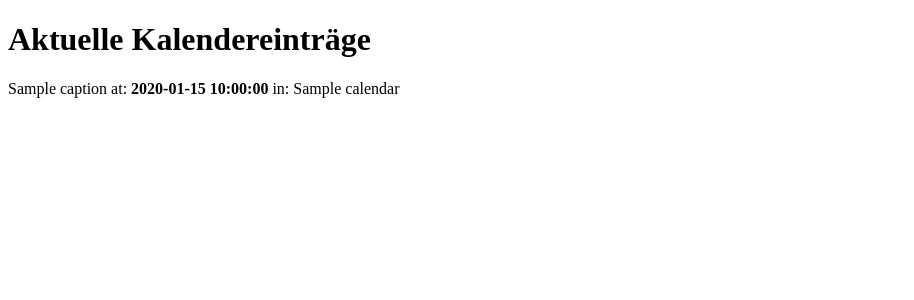
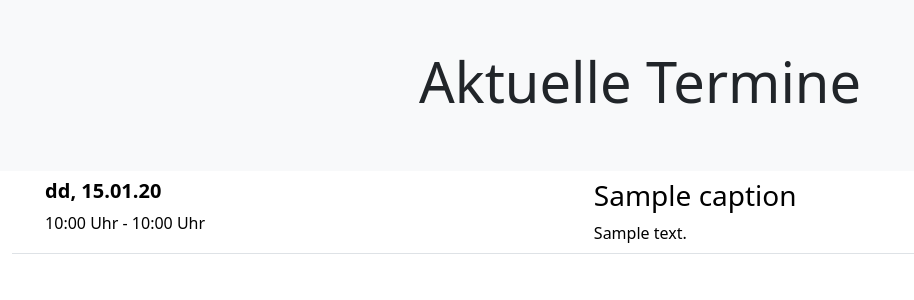
Before and after one commit to FlatErik90/churchtools_infoscreen, a Flask app: template app/templates/index.html in a window 1280 px wide. Shown: the top 300 px of the page, without its empty margins (0-914 px from the left). Run offline with Flask 3, Linux system fonts and the light colour scheme; the template is opened without the code that fills it: most values are stand-ins (such as "Sample title", 1, 10 or a date in 2020); some libraries are stand-ins or nearby versions.

Commit message:
Improve frontend with nice date formatting and add color coding

```diff
--- a/app/__init__.py
+++ b/app/__init__.py
@@ -1,10 +1,12 @@
 from flask import Flask
+from flask_moment import Moment
 from config import Config
 import churchtools as ct
 
 
 app = Flask(__name__)
 app.config.from_object(Config)
+moment = Moment(app)
 ct_client = ct.ChurchTools(app.config['CT_BASE_URL'])
 ct_client.login(username=app.config['USERNAME'], password=app.config['PASSWORD'], remember_me=True)
 
--- a/app/routes.py
+++ b/app/routes.py
@@ -3,9 +3,7 @@ from app import app
 from app import ct_client
 import datetime
 
-
-def get_calender_entries(next_n_days=21):
-    public_calender_ids = [
+public_calendar_ids = [
         80,  # Sonntagsschule
         89,  # Jugend
         77,  # Chor
@@ -16,13 +14,15 @@ def get_calender_entries(next_n_days=21):
         74,  # Instrumental
         #37,  # Bezirkstermine
     ]
-    # enable to see all calender ids
-    # for c in ct_client.calendars.list():
-    #     print(c.name, c.id)
-    entries = ct_client.calendars.appointments([c.id for c in ct_client.calendars.list()
-                                                if c.id in public_calender_ids],
-                                                 datetime.datetime.now(),
-                                                 datetime.datetime.now() + datetime.timedelta(days=next_n_days))
+
+
+def get_calendar_entries(next_n_days=21):
+    # enable to see all calendar ids
+    for c in ct_client.calendars.list():
+        print(c.name, c.id, c.color)
+    entries = ct_client.calendars.appointments(public_calendar_ids,
+                                               datetime.datetime.now(),
+                                               datetime.datetime.now() + datetime.timedelta(days=next_n_days))
     # filter out entries with duplicate names and entries with the name Gottesdienst
     seen_entries = []
     filtered_entries = []
@@ -33,9 +33,14 @@ def get_calender_entries(next_n_days=21):
     return filtered_entries
 
 
+def get_calendar_colors():
+    return [(c.id, c.color) for c in ct_client.calendars.list() if c.id in public_calendar_ids]
+
+
 @app.route('/')
 @app.route('/index')
 def index():
-    calender_entries = get_calender_entries()
-    print(calender_entries)
-    return render_template('index.html', title='Home', entries=calender_entries)
+    calendar_entries = get_calendar_entries()
+    calendar_colors = get_calendar_colors()
+    print(calendar_entries)
+    return render_template('index.html', entries=calendar_entries, colors=calendar_colors)
--- a/app/templates/index.html
+++ b/app/templates/index.html
@@ -1,16 +1,54 @@
 <!doctype html>
 <html>
     <head>
-        {% if title %}
-        <title>{{ title }} - Microblog</title>
-        {% else %}
-        <title>Welcome to Microblog</title>
-        {% endif %}
+        <meta charset="utf-8">
+        <meta name="viewport" content="width=device-width, initial-scale=1">
+        <title>Termine</title>
+        <link
+        href="https://cdn.jsdelivr.net/npm/bootstrap@5.3.2/dist/css/bootstrap.min.css"
+        rel="stylesheet"
+        integrity="sha384-T3c6CoIi6uLrA9TneNEoa7RxnatzjcDSCmG1MXxSR1GAsXEV/Dwwykc2MPK8M2HN"
+        crossorigin="anonymous">
+        <style>
+            {% for color in colors %}
+                .bg-color-{{ color[0] }} {
+                 background-color: {{color[1]}} !important;
+                }
+            {% endfor %}
+    </style>
     </head>
     <body>
-        <h1>Aktuelle Kalendereinträge</h1>
-        {% for entry in entries %}
-        <div><p>{{ entry.caption }} at: <b>{{ entry.startDate }}</b> in: {{ entry.calendar.name }}</p></div>
+        <div class="container-fluid text-sm-center p-5 bg-light"><h1 class="display-4">Aktuelle Termine</h1></div>
+        <div class="container-fluid">
+        <table class="table">
+            {% for entry in entries %}
+            <tr>
+                <td style="width: 2%" class="bg-color-{{entry.calendar.id}}"></td>
+                <td>
+                    <h5><b>
+                        {{ moment(entry.startDate).format('dd, DD.MM.YY') }}
+                    </b></h5>
+                    {% if not entry.allDay %}
+                    {{ moment(entry.startDate).format('HH:mm') }} Uhr -  {{ moment(entry.endDate).format('HH:mm') }} Uhr
+                    {% else %}
+                    ganztägig
+                    {% endif %}
+                </td>
+                <td><h3>{{ entry.caption }}</h3>
+                    {% if entry.note is not none %}
+                    {{ entry.note }}
+                    {% endif %}
+                </td>
+                <!--td>{{ entry.calendar.name }}</td-->
+            </tr>
         {% endfor %}
+        </table>
+        </div>
+        <script
+            src="https://cdn.jsdelivr.net/npm/bootstrap@5.3.2/dist/js/bootstrap.bundle.min.js"
+            integrity="sha384-C6RzsynM9kWDrMNeT87bh95OGNyZPhcTNXj1NW7RuBCsyN/o0jlpcV8Qyq46cDfL"
+            crossorigin="anonymous">
+        </script>
+        {{ moment.include_moment() }}
     </body>
 </html>
--- a/requirements.txt
+++ b/requirements.txt
@@ -1,3 +1,4 @@
 flask==3.0.2
+flask-moment==1.0.5
 python-dotenv==1.0.1
 churchtools==0.1.13
```
